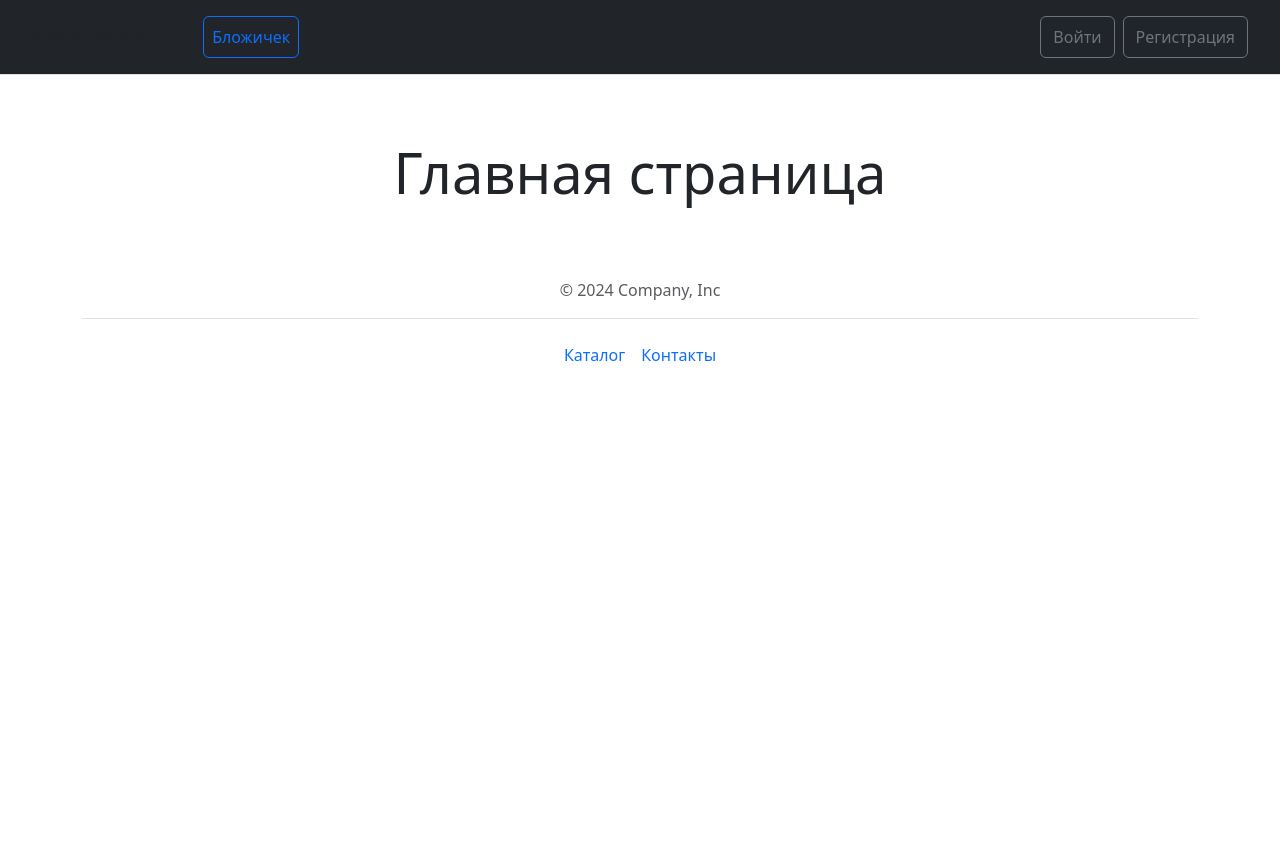
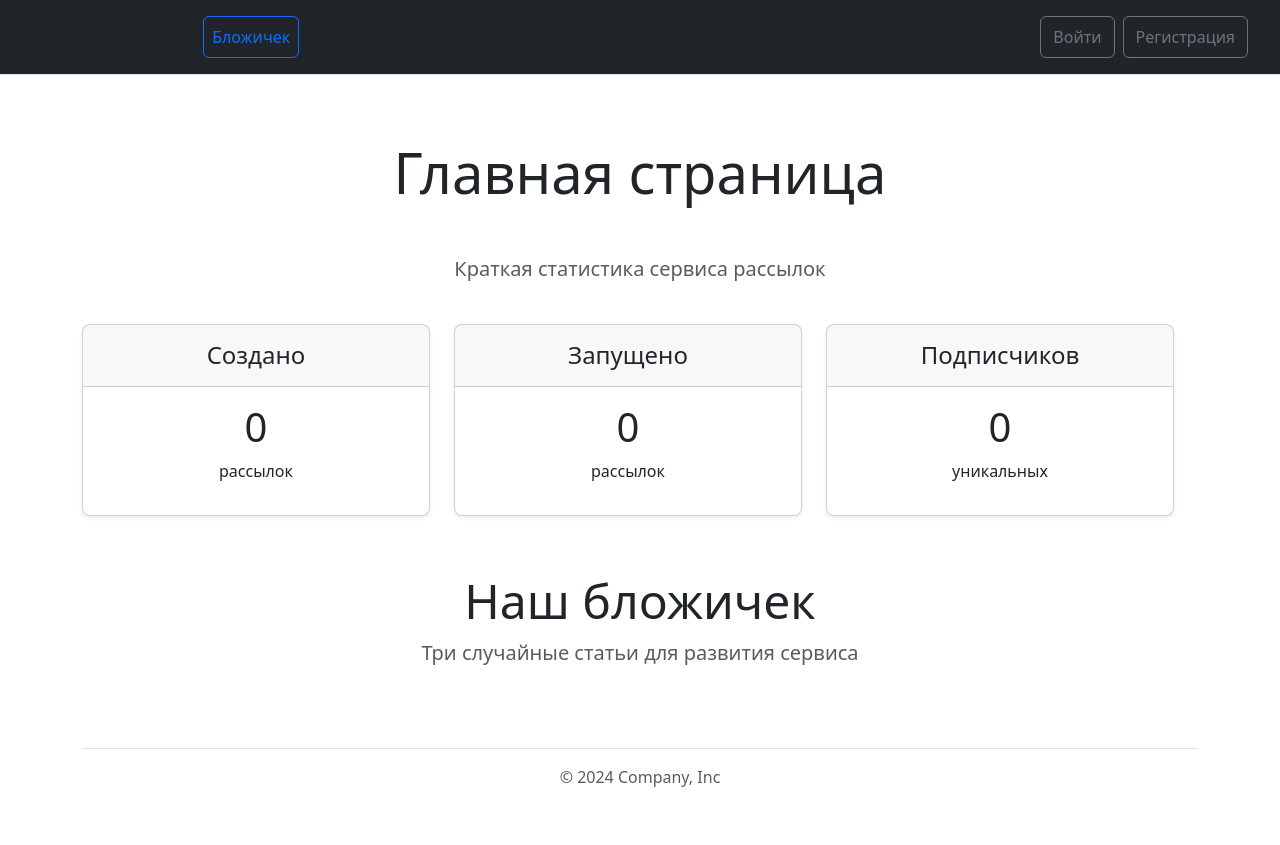
Before and after one commit to AnDBush174/coursework6_django, a Django app: page / in a window 1280 px wide. Before the commit the page ends 361 px from the top, so only its background shows below. Run offline with Django 4.2, Linux system fonts and the light colour scheme; data that the repository does not hold is empty; some libraries are stand-ins or nearby versions.

Commit message:
Update mainpage

```diff
--- a/main/templates/main/index.html
+++ b/main/templates/main/index.html
@@ -1,6 +1,79 @@
 {% extends 'base.html' %}
+{% load media_tag %}
 {% load static %}
 
 {% block content %}
+    <div class="p-3 pb-md-4 mx-auto text-center">
+        <p class="fs-5 text-body-secondary">
+            Краткая статистика сервиса рассылок
+        </p>
+    </div>
+    <div class="row row-cols-1 row-cols-md-3 mb-3 text-center">
+        <div class="col">
+            <div class="card mb-4 rounded-3 shadow-sm">
+                <div class="card-header py-3">
+                    <h4 class="my-0 fw-normal">Создано</h4>
+                </div>
+                <div class="card-body">
+                    <h1 class="card-title pricing-card-title">{{ total_mailings }}</h1>
+                    <p>рассылок</p>
+                </div>
+            </div>
+        </div>
+
+        <div class="col">
+            <div class="card mb-4 rounded-3 shadow-sm">
+                <div class="card-header py-3">
+                    <h4 class="my-0 fw-normal">Запущено</h4>
+                </div>
+                <div class="card-body">
+                    <h1 class="card-title pricing-card-title">{{ total_active_mailings }}</h1>
+                    <p>рассылок</p>
+                </div>
+            </div>
+        </div>
+
+        <div class="col">
+            <div class="card mb-4 rounded-3 shadow-sm">
+                <div class="card-header py-3">
+                    <h4 class="my-0 fw-normal">Подписчиков</h4>
+                </div>
+                <div class="card-body">
+                    <h1 class="card-title pricing-card-title">{{ total_unique_emails }}</h1>
+                    <p>уникальных</p>
+                </div>
+            </div>
+        </div>
+    </div>
+    <div class="pricing-header p-3 pb-md-4 mx-auto text-center">
+      <h2 class="display-5 fw-normal">Наш бложичек</h2>
+      <p class="fs-5 text-body-secondary">Три случайные статьи для развития сервиса</p>
+    </div>
+    {% for object in blog %}
+        <div class="col-4">
+            <div class="card mb-4 box-shadow">
+                <div class="card-header text-center">
+                    <h4 class="my-0 font-weight-normal">
+                        {{ object }}
+                    </h4>
+                </div>
+                <div class="card-body">
+                    {% if object.preview %}
+                        <img src="{% mediapath object.preview %}" alt="{{ object }}" class="rounded img-fluid mb-3"/>
+                    {% else %}
+                        <img src="{% static 'img/article_default_img.jpg' %}" alt="{{ object }}"
+                             class="rounded img-fluid"/>
+                    {% endif %}
+                    <p>
+                        {{ object.content|truncatechars:100 }}
+                        <a href="{% url 'blog:view_article' object.slug %}">Читать дальше</a>
+                    </p>
+                </div>
+                <div class="card-footer p-1 small text-muted text-end">
+                    {{ object.created_on }} | Просмотров: {{ object.views }}
+                </div>
+            </div>
+        </div>
+    {% endfor %}
 
 {% endblock %}
--- a/main/views.py
+++ b/main/views.py
@@ -1,5 +1,10 @@
+from django.db.models import Count
 from django.shortcuts import render
 from django.views.generic import TemplateView
+
+from blog.models import Article
+from clients.models import Client
+from mailing.models import MailingSettings
 
 
 class MainPageView(TemplateView):
@@ -8,4 +13,9 @@ class MainPageView(TemplateView):
     def get_context_data(self, **kwargs):
         context = super().get_context_data(**kwargs)
         context['title'] = 'Главная страница'
+        context['total_mailings'] = MailingSettings.objects.count()
+        context['total_active_mailings'] = (MailingSettings.objects.
+                                            filter(mailing_status=MailingSettings.STATUS.RUNNING).count())
+        context['total_unique_emails'] = Client.objects.values('email').annotate(total=Count('email')).count()
+        context['blog'] = Article.objects.order_by('?')[:3]
         return context
--- a/templates/base.html
+++ b/templates/base.html
@@ -2,7 +2,7 @@
 <!doctype html>
 <html lang="en">
 <head>
-    <link rel="icon" href="{% static 'img/favicon.ico' %}" type="image/x-icon" />
+    <link rel="icon" href="{% static 'img/favicon.ico' %}" type="image/x-icon"/>
     <meta charset="utf-8">
     <meta name="viewport" content="width=device-width, initial-scale=1">
     <title>{{ title }}</title>
@@ -22,7 +22,9 @@
         {% block content %}
         {% endblock %}
     </div>
-    {% include 'includes/inc_footer.html' %}
+    <footer class="py-3 my-4">
+        <p class="text-center text-body-secondary border-top pt-3 mb-3">&copy; {% now 'Y' %} Company, Inc</p>
+    </footer>
 </div>
 
 <script src="{% static 'js/color-modes.js' %}"></script>
--- a/templates/includes/inc_footer.html
+++ /dev/null
@@ -1,7 +0,0 @@
-<footer class="py-3 my-4">
-    <p class="text-center text-body-secondary border-bottom pb-3 mb-3">&copy; {% now 'Y' %} Company, Inc</p>
-    <ul class="nav justify-content-center">
-      <li class="nav-item"><a href="#" class="nav-link px-2">Каталог</a></li>
-      <li class="nav-item"><a href="#" class="nav-link px-2">Контакты</a></li>
-    </ul>
-</footer>
--- a/templates/includes/inc_header.html
+++ b/templates/includes/inc_header.html
@@ -1,4 +1,6 @@
-<h5 class="my-0 mr-md-auto font-weight-normal">SPAMER's BAY</h5>
+<h5 class="my-0 mr-md-auto font-weight-normal">
+    <a href="{% url 'main:index' %}" class="nav-link">SPAMER's BAY</a>
+</h5>
 <nav class="ms-5">
     <a class="me-1 p-2 btn btn-outline-primary" href="{% url 'blog:blog' %}">Бложичек</a>
     {% if perms.users.view_user %}
```
